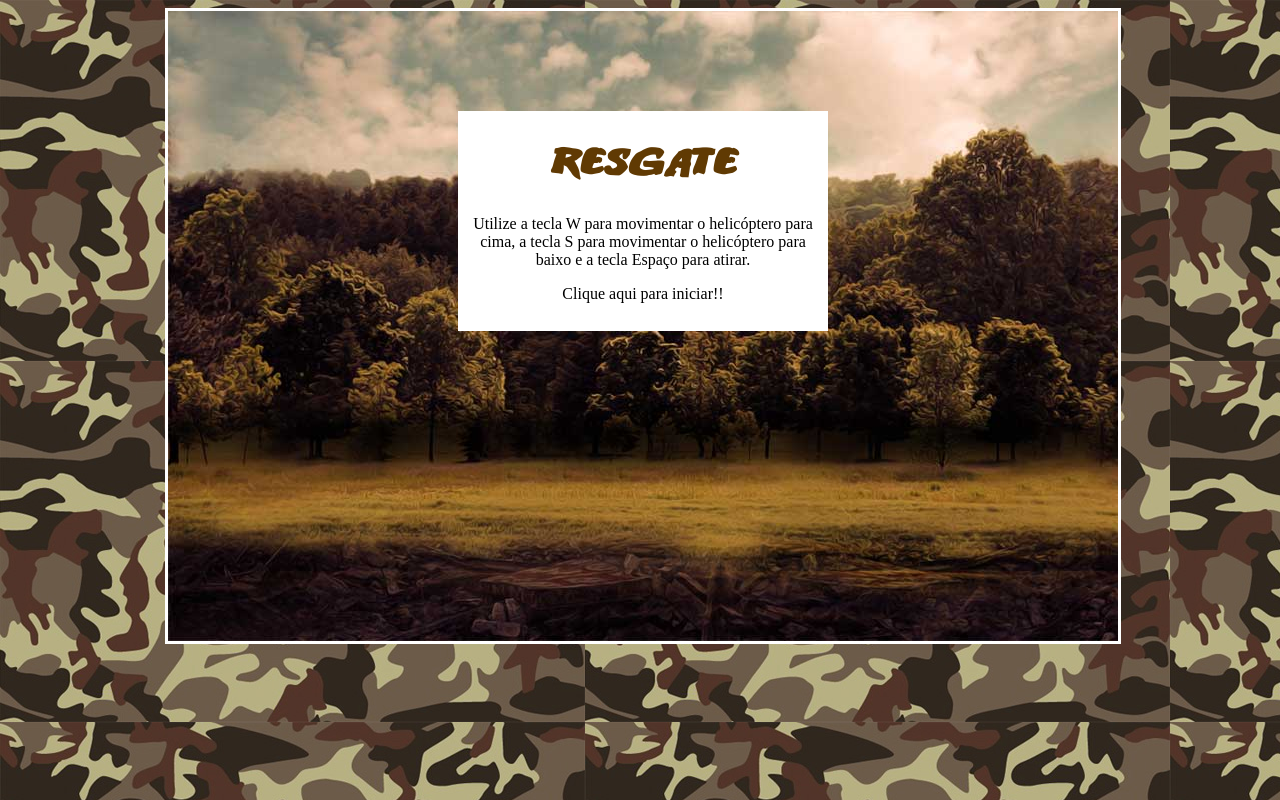
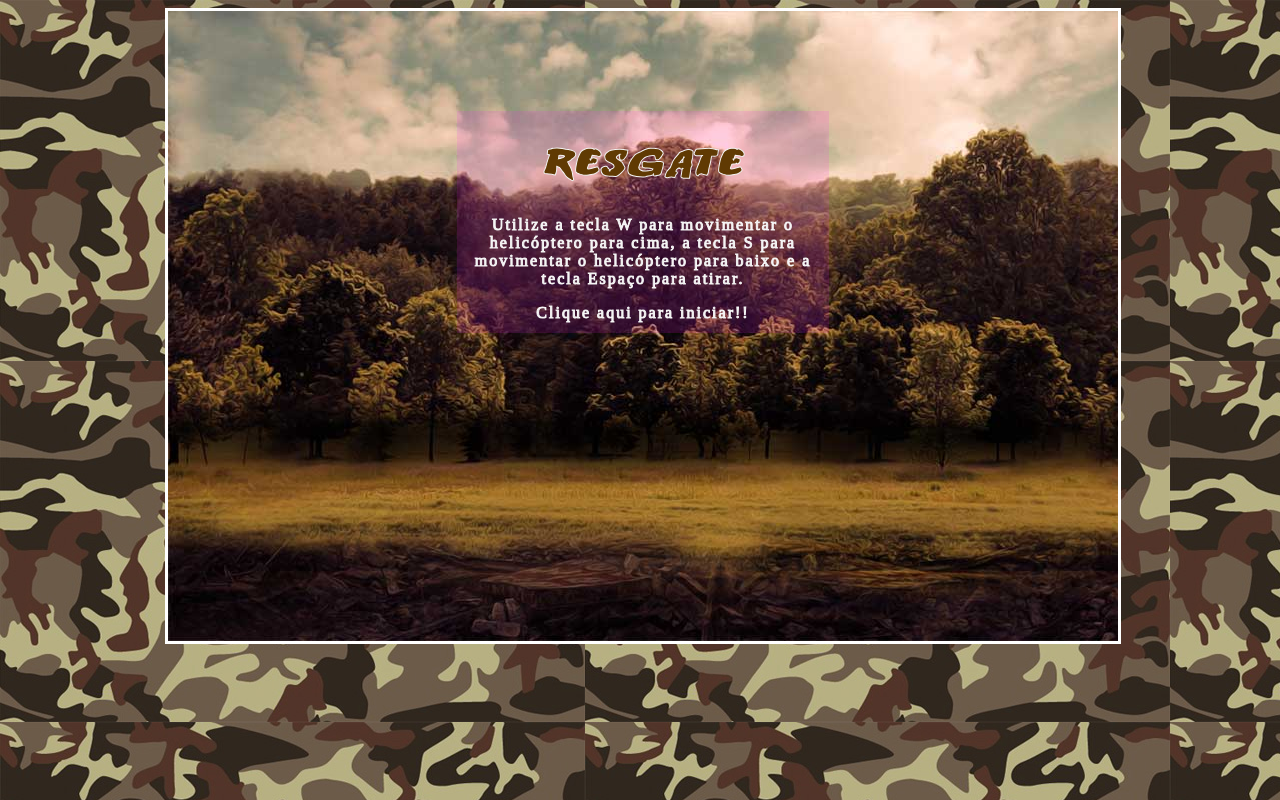
Before and after one commit to Jirayakbc/JogoNaves, a plain HTML site: page index.html in a window 1280 px wide. Drawn offline with Linux system fonts and the light colour scheme.

Commit message:
finalizacao da entrada

```diff
--- a/style.css
+++ b/style.css
@@ -8,11 +8,14 @@ h1 {
 	font-family:Titulo;
 	font-size:40px;
 	color:#603A03;
+	-webkit-text-stroke-width: 1px;
+    -webkit-text-stroke-color: whitesmoke;
 }
 
 body {
 	background-image:url(../imgs/fundo.jpg);
 }
+
 
 #container{
 	width:950px;
@@ -72,12 +75,16 @@ background-image:url(../imgs/apache.png);
 #inicio {
 	width:350px;
 	height:200px;
-	background-color:#FFF;
+	background-color: #f2f2;
  	margin-left:auto;
         margin-right:auto;
  	margin-top:100px;
 	text-align:center;
-	padding:10px;
+	padding:11px;
+	color: whitesmoke;
+	-webkit-text-stroke-width: 1px;
+    -webkit-text-stroke-color: whitesmoke;
+	letter-spacing: 2px;
 
 }
 
```
